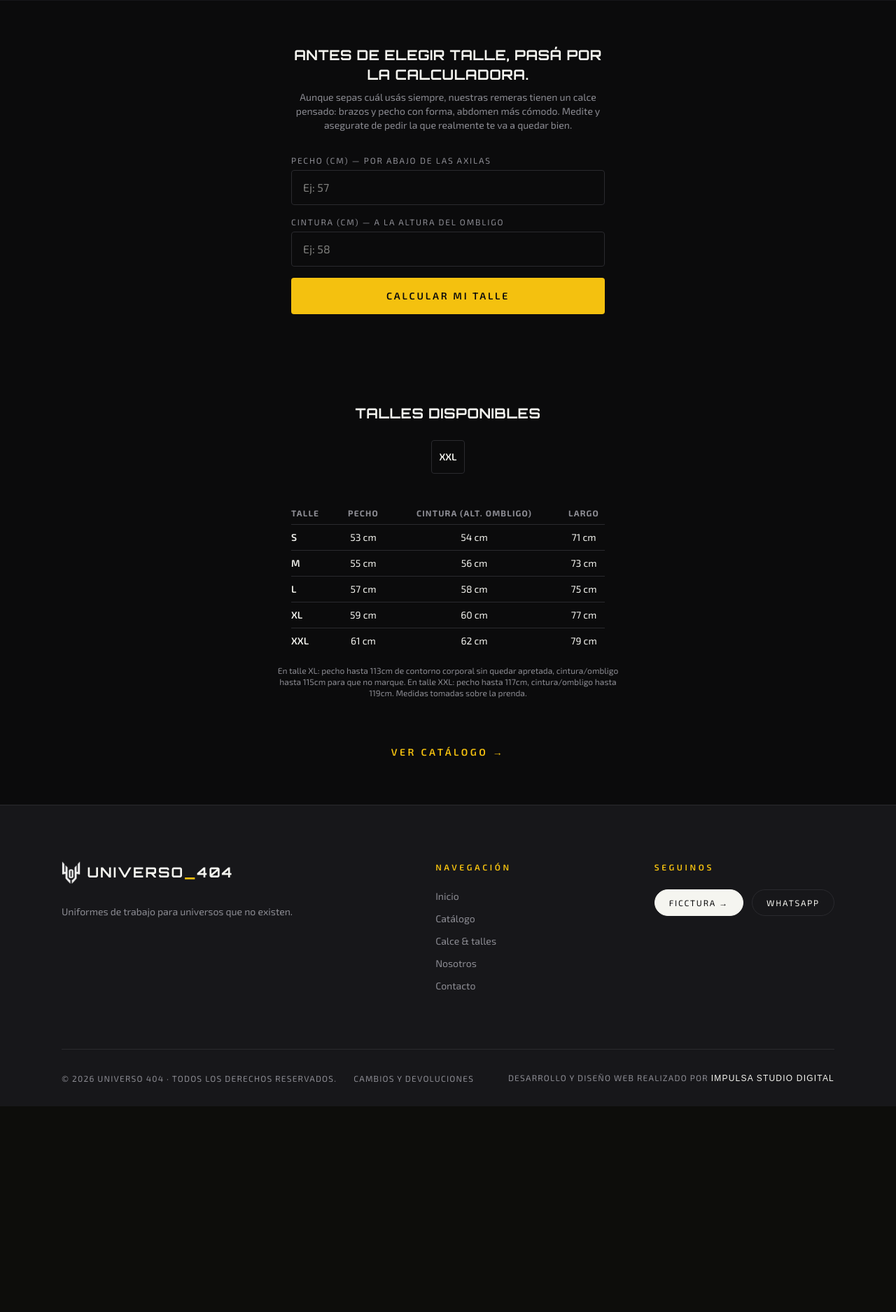
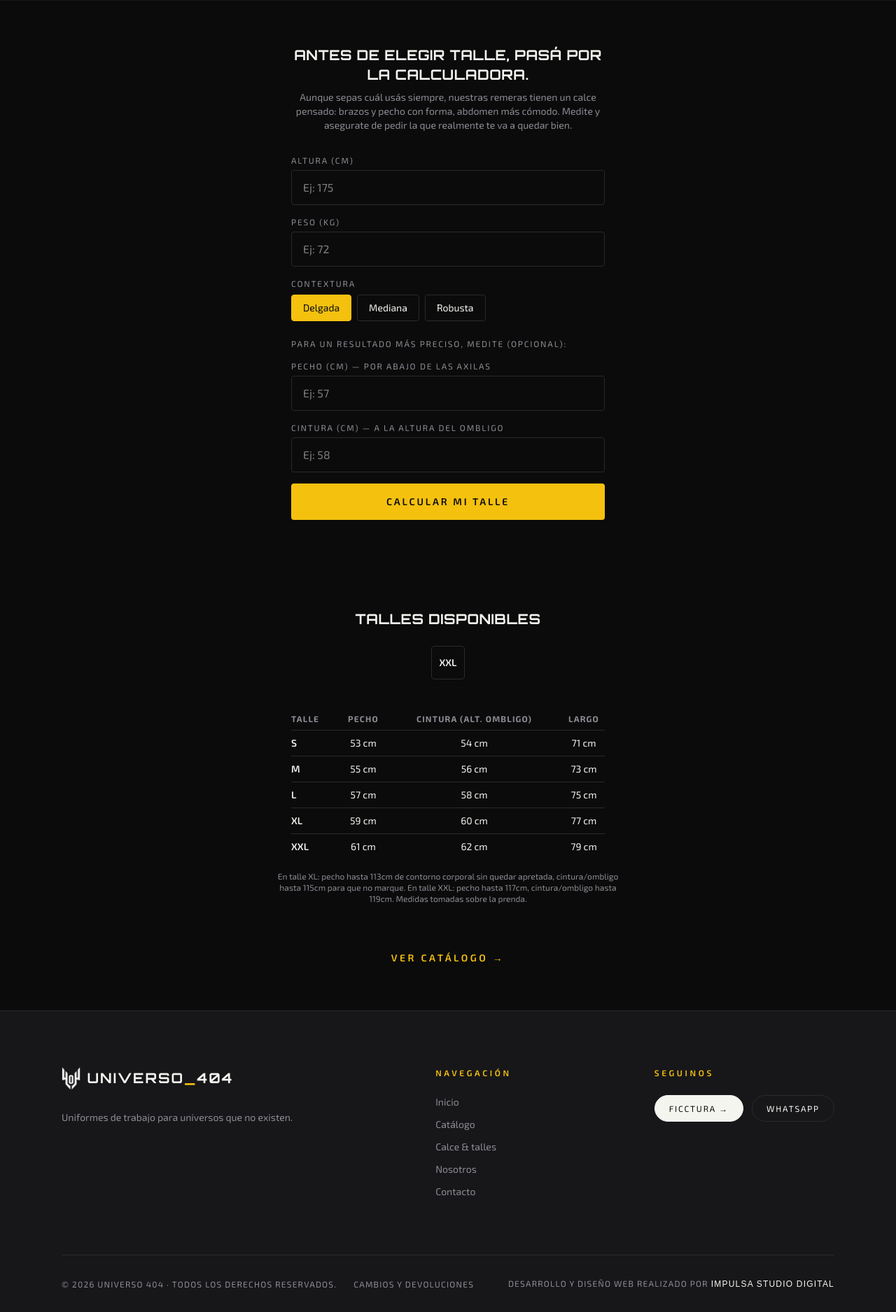
Before and after one commit to juanperdomo-9/ficctura-u404, a Django app: page /s/talles/ in a window 1280 px wide. Shown: the part 1204-3079 px from the top of the page at 70% size. Before the commit the page ends 2785 px from the top, so only its background shows below. Run offline with Django 5.2, Linux system fonts and the light colour scheme; data comes from the database, SQL or seed files in the repository; data that the repository does not hold is empty; style sheets or scripts are compiled from the project's sources; some web fonts are replaced.

Commit message:
Calculadora de talles: repuestas altura/peso/contextura, no reemplazan pecho/cintura
Pedido del cliente (30/8): había sacado el cuestionario viejo al armar
el método nuevo (pecho+cintura contra la tabla real). Ahora conviven
los dos: si carga pecho Y cintura, ese método gana (más preciso, es el
único que puede mostrar el cartel de "carpa"); si no, cae al cálculo
de altura+peso+contextura de siempre. Si no completó ninguno de los
dos pares, se lo avisa en vez de fallar en silencio.

Probado local: altura/peso solo, pecho/cintura con prioridad sobre
altura/peso ya cargados, y el caso sin nada cargado.

```diff
--- a/static/js/size-calculator.js
+++ b/static/js/size-calculator.js
@@ -6,14 +6,17 @@
 // explícita: así funciona hoy, gratis, sin
 // depender de ninguna cuenta).
 //
-// Rehecha (30/8, pedido del cliente): en vez de
-// estimar por altura/peso/contextura, pide pecho
-// (por abajo de las axilas) y cintura (altura del
-// ombligo) directo, y los compara contra la TABLA
-// REAL de medidas — los mismos números que se ven
-// en la tabla de talles.html (una sola fuente de
-// verdad, si el taller manda una tabla nueva, se
-// actualiza acá Y ahí).
+// Dos métodos (30/8, pedido del cliente):
+//   1. Pecho + cintura reales, contra la tabla de
+//      medidas real de esta misma página — más
+//      preciso, y el único que puede mostrar el
+//      cartel de "carpa" (ver showResult()).
+//   2. Altura + peso + contextura — el cuestionario
+//      original (13/8), estimación indirecta para
+//      quien no tiene cómo medirse ahora mismo.
+// Si carga pecho Y cintura, gana el método 1 (más
+// preciso). Si no, cae al método 2. Si no completó
+// ninguno de los dos pares, se lo avisa.
 // ===========================================
 
 const SIZE_TABLE = [
@@ -23,6 +26,14 @@ const SIZE_TABLE = [
     { name: "XL", chest: 59, waist: 60 },
     { name: "XXL", chest: 61, waist: 62 },
 ];
+
+const SIZE_SCALE = ["S", "M", "L", "XL", "XXL"];
+
+const BUILD_ADJUST = {
+    delgada: -0.5,
+    mediana: 0,
+    robusta: 0.5,
+};
 
 if (document.readyState === "loading") {
 
@@ -46,18 +57,30 @@ function initSizeCalculator() {
 
             const chest = parseFloat(document.getElementById("size-calc-chest").value);
             const waist = parseFloat(document.getElementById("size-calc-waist").value);
+            const height = parseFloat(document.getElementById("size-calc-height").value);
+            const weight = parseFloat(document.getElementById("size-calc-weight").value);
+            const build = form.querySelector('input[name="size-calc-build"]:checked')?.value || "mediana";
 
-            if (!chest || !waist) return;
+            const errorEl = document.getElementById("size-calc-error");
 
-            const size = recommendSize(chest, waist);
-            // "Carpa": pedido del cliente — si la cintura da más que el
-            // pecho (más panza que pecho), este talle recomendado por
-            // pecho le va a quedar justo de cintura, pero es DE TODAS
-            // FORMAS mejor que subir de talle entero en una remera
-            // común (que quedaría como una carpa arriba).
-            const showCarpaNote = waist > chest;
+            if (chest && waist) {
 
-            showResult(size, showCarpaNote);
+                // Método 1 (más preciso): contra la tabla real.
+                const size = recommendSizeByMeasurements(chest, waist);
+                showResult(size, waist > chest);
+
+            } else if (height && weight) {
+
+                // Método 2 (de siempre): altura+peso+contextura.
+                const size = recommendSizeByHeightWeight(height, weight, build);
+                showResult(size, false);
+
+            } else if (errorEl) {
+
+                errorEl.textContent = "Completá altura y peso, o (mejor todavía) pecho y cintura.";
+                errorEl.classList.remove("hidden");
+
+            }
 
         });
 
@@ -67,7 +90,7 @@ function initSizeCalculator() {
 
 }
 
-function recommendSize(chestCm, waistCm) {
+function recommendSizeByMeasurements(chestCm, waistCm) {
 
     // El talle recomendado es el MÁS CHICO que entra cómodo en las dos
     // medidas a la vez (ni pecho ni cintura quedan ajustados) — si el
@@ -76,7 +99,38 @@ function recommendSize(chestCm, waistCm) {
     // texto de la calculadora más arriba en esta misma página.
     const fit = SIZE_TABLE.find(s => chestCm <= s.chest && waistCm <= s.waist);
 
-    return fit ? fit.name : SIZE_TABLE[SIZE_TABLE.length - 1].name; // pasa el talle más grande de la tabla -> se recomienda el XXL igual
+    return fit ? fit.name : SIZE_TABLE[SIZE_TABLE.length - 1].name; // se pasó de la tabla entera -> se recomienda el XXL igual
+
+}
+
+function recommendSizeByHeightWeight(heightCm, weightKg, build) {
+
+    // Punto de partida según altura (0=S, 1=M, 2=L, 3=XL, 4=XXL).
+    let index;
+
+    if (heightCm < 165) index = 0;
+    else if (heightCm < 175) index = 1;
+    else if (heightCm < 183) index = 2;
+    else index = 3;
+
+    // Ajuste por IMC — complexión más allá de lo que dice la altura sola.
+    const heightM = heightCm / 100;
+    const bmi = weightKg / (heightM * heightM);
+
+    let bmiAdjust = 0;
+
+    if (bmi < 19) bmiAdjust = -0.7;
+    else if (bmi < 24) bmiAdjust = 0;
+    else if (bmi < 27) bmiAdjust = 0.4;
+    else if (bmi < 30) bmiAdjust = 0.8;
+    else bmiAdjust = 1.2;
+
+    const buildAdjust = BUILD_ADJUST[build] ?? 0;
+
+    let finalIndex = Math.round(index + bmiAdjust + buildAdjust);
+    finalIndex = Math.max(0, Math.min(SIZE_SCALE.length - 1, finalIndex));
+
+    return SIZE_SCALE[finalIndex];
 
 }
 
@@ -85,8 +139,11 @@ function showResult(size, showCarpaNote) {
     const result = document.getElementById("size-calc-result");
     const value = document.getElementById("size-calc-result-value");
     const carpaNote = document.getElementById("size-calc-carpa-note");
+    const errorEl = document.getElementById("size-calc-error");
 
     if (!result || !value) return;
+
+    if (errorEl) errorEl.classList.add("hidden");
 
     value.textContent = size;
     result.classList.remove("hidden");
--- a/templates/talles.html
+++ b/templates/talles.html
@@ -131,9 +131,63 @@
             <form id="size-calc-form" class="space-y-4">
                 <div>
                     <label class="block font-sans text-xs uppercase tracking-[0.15em] mb-1.5 {% if brand == 'u404' %}text-u404-muted{% else %}text-ficctura-muted{% endif %}">
+                        Altura (cm)
+                    </label>
+                    <input type="number" id="size-calc-height" min="120" max="230" placeholder="Ej: 175"
+                           class="w-full font-sans px-4 py-3 rounded-sm border bg-transparent outline-none transition-colors
+                                  {% if brand == 'u404' %}border-u404-border text-u404-ink focus:border-u404-accent{% else %}border-ficctura-border text-ficctura-ink focus:border-ficctura-accent{% endif %}">
+                </div>
+                <div>
+                    <label class="block font-sans text-xs uppercase tracking-[0.15em] mb-1.5 {% if brand == 'u404' %}text-u404-muted{% else %}text-ficctura-muted{% endif %}">
+                        Peso (kg)
+                    </label>
+                    <input type="number" id="size-calc-weight" min="30" max="250" placeholder="Ej: 72"
+                           class="w-full font-sans px-4 py-3 rounded-sm border bg-transparent outline-none transition-colors
+                                  {% if brand == 'u404' %}border-u404-border text-u404-ink focus:border-u404-accent{% else %}border-ficctura-border text-ficctura-ink focus:border-ficctura-accent{% endif %}">
+                </div>
+                <div>
+                    <p class="font-sans text-xs uppercase tracking-[0.15em] mb-2 {% if brand == 'u404' %}text-u404-muted{% else %}text-ficctura-muted{% endif %}">
+                        Contextura
+                    </p>
+                    <div class="flex flex-wrap gap-2">
+                        <label class="cursor-pointer">
+                            <input type="radio" name="size-calc-build" value="delgada" class="sr-only peer" checked>
+                            <span class="block font-sans text-sm px-4 py-2 rounded-sm border transition-colors
+                                         {% if brand == 'u404' %}border-u404-border text-u404-ink peer-checked:bg-u404-accent peer-checked:text-u404-bg peer-checked:border-u404-accent{% else %}border-ficctura-border text-ficctura-ink peer-checked:bg-ficctura-accent peer-checked:text-white peer-checked:border-ficctura-accent{% endif %}">
+                                Delgada
+                            </span>
+                        </label>
+                        <label class="cursor-pointer">
+                            <input type="radio" name="size-calc-build" value="mediana" class="sr-only peer">
+                            <span class="block font-sans text-sm px-4 py-2 rounded-sm border transition-colors
+                                         {% if brand == 'u404' %}border-u404-border text-u404-ink peer-checked:bg-u404-accent peer-checked:text-u404-bg peer-checked:border-u404-accent{% else %}border-ficctura-border text-ficctura-ink peer-checked:bg-ficctura-accent peer-checked:text-white peer-checked:border-ficctura-accent{% endif %}">
+                                Mediana
+                            </span>
+                        </label>
+                        <label class="cursor-pointer">
+                            <input type="radio" name="size-calc-build" value="robusta" class="sr-only peer">
+                            <span class="block font-sans text-sm px-4 py-2 rounded-sm border transition-colors
+                                         {% if brand == 'u404' %}border-u404-border text-u404-ink peer-checked:bg-u404-accent peer-checked:text-u404-bg peer-checked:border-u404-accent{% else %}border-ficctura-border text-ficctura-ink peer-checked:bg-ficctura-accent peer-checked:text-white peer-checked:border-ficctura-accent{% endif %}">
+                                Robusta
+                            </span>
+                        </label>
+                    </div>
+                </div>
+
+                {% comment %}
+                Pecho/cintura (30/8) — opcionales pero, si se cargan las
+                dos, son las que deciden el talle (contra la tabla real
+                de medidas), más precisas que altura/peso/contextura.
+                Sin ellas, cae en el cálculo de siempre.
+                {% endcomment %}
+                <p class="font-sans text-xs uppercase tracking-[0.15em] pt-2 {% if brand == 'u404' %}text-u404-muted{% else %}text-ficctura-muted{% endif %}">
+                    Para un resultado más preciso, medite (opcional):
+                </p>
+                <div>
+                    <label class="block font-sans text-xs uppercase tracking-[0.15em] mb-1.5 {% if brand == 'u404' %}text-u404-muted{% else %}text-ficctura-muted{% endif %}">
                         Pecho (cm) — por abajo de las axilas
                     </label>
-                    <input type="number" id="size-calc-chest" min="30" max="90" step="0.5" required placeholder="Ej: 57"
+                    <input type="number" id="size-calc-chest" min="30" max="90" step="0.5" placeholder="Ej: 57"
                            class="w-full font-sans px-4 py-3 rounded-sm border bg-transparent outline-none transition-colors
                                   {% if brand == 'u404' %}border-u404-border text-u404-ink focus:border-u404-accent{% else %}border-ficctura-border text-ficctura-ink focus:border-ficctura-accent{% endif %}">
                 </div>
@@ -141,10 +195,12 @@
                     <label class="block font-sans text-xs uppercase tracking-[0.15em] mb-1.5 {% if brand == 'u404' %}text-u404-muted{% else %}text-ficctura-muted{% endif %}">
                         Cintura (cm) — a la altura del ombligo
                     </label>
-                    <input type="number" id="size-calc-waist" min="30" max="90" step="0.5" required placeholder="Ej: 58"
+                    <input type="number" id="size-calc-waist" min="30" max="90" step="0.5" placeholder="Ej: 58"
                            class="w-full font-sans px-4 py-3 rounded-sm border bg-transparent outline-none transition-colors
                                   {% if brand == 'u404' %}border-u404-border text-u404-ink focus:border-u404-accent{% else %}border-ficctura-border text-ficctura-ink focus:border-ficctura-accent{% endif %}">
                 </div>
+
+                <p id="size-calc-error" class="hidden font-sans text-xs text-red-400"></p>
 
                 <button type="submit"
                         class="btn-lift w-full font-sans text-sm font-semibold uppercase tracking-[0.2em] py-4 rounded-sm transition-colors
```
